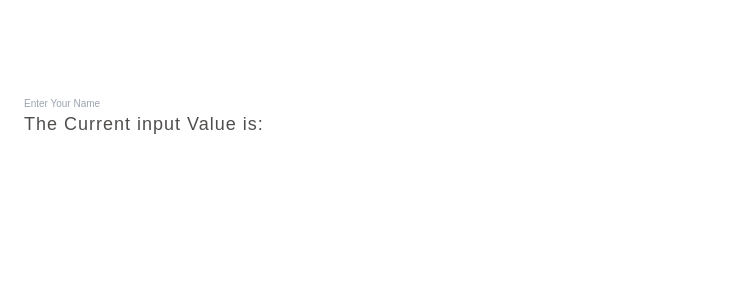
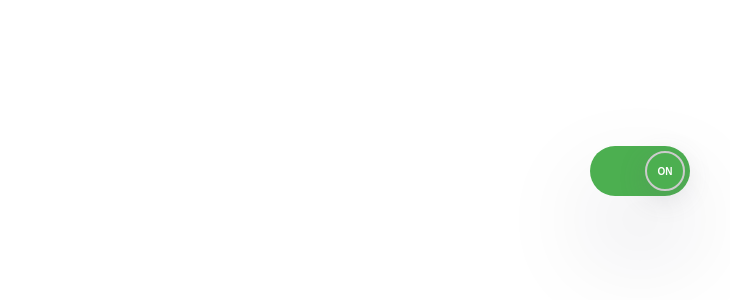
Before and after one commit to AvinashS97/reactJs, a React (Vite) app: page / in a window 1280 px wide. Shown: the top 300 px of the page, without its empty margins (0-730 px from the left). Built offline with nearby package versions, Linux system fonts and the light colour scheme.

Commit message:
Toggle Switch Done

```diff
--- a/src/App.jsx
+++ b/src/App.jsx
@@ -6,9 +6,11 @@
 // import { EventProps } from "./components/EventProps";
 // import { EventPropagation} from "./components/EventPropagation";
 // import { DerivedState } from "./components/DerivedState";
-import  "./components/EV.css";
-import { LiftingState } from "./components/LiftStateUp";
+// import  "./components/EV.css";
+// import { LiftingState } from "./components/LiftStateUp";
 // import { State } from "./components/hooks/State";
+
+import { ToggleSwitch } from "./projects/ToggleSwitch/ToggleSwitch";
 
 // import {Fragment } from "react";
 // return <Fragment>//</Fragment>
@@ -27,7 +29,10 @@ export const App = () => {
     {/* <EventPropagation /> */}
     {/* <State /> */}
     {/* <DerivedState /> */}
-    {<LiftingState/>}
+    {/* {<LiftingState/>} */}
+    <ToggleSwitch />
+
+
     {/* <Footer /> */}
    </section >
 )
--- a/src/projects/ToggleSwitch/ToggleSwitch.css
+++ b/src/projects/ToggleSwitch/ToggleSwitch.css
@@ -34,7 +34,7 @@ body {
   box-shadow: rgba(100, 100, 111, 0.2) 0px 7px 29px 0px;
 }
 
-.on {
+.On {
   background-color: #4caf50;
   transform: translateX(50px);
   -webkit-transform: translateX(50px);
@@ -43,7 +43,7 @@ body {
   -o-transform: translateX(50px);
 }
 
-.off {
+.Off {
   background-color: #f44336;
   transform: translateX(0);
 }
--- a/src/projects/ToggleSwitch/ToggleSwitch.jsx
+++ b/src/projects/ToggleSwitch/ToggleSwitch.jsx
@@ -0,0 +1,21 @@
+import { useState } from "react";
+import "./ToggleSwitch.css";
+
+export const ToggleSwitch = () => {
+    const [isOn, setIsOn] = useState(true);
+
+    const handleToggleSwitch = () => {
+        setIsOn(!isOn);
+    };
+
+    const checkIsOn = isOn ? "On" : "Off" ;
+    const toggleBGColor = {backgroundColor: isOn ? "#4caf50" : "#f44336"}
+
+    return (
+        <div className="toggle-switch" style={toggleBGColor} onClick={handleToggleSwitch}>
+            <div className={`switch ${checkIsOn}`}>
+                <span className="switch-state">{checkIsOn}</span>
+            </div>
+        </div>
+    )
+}
```
